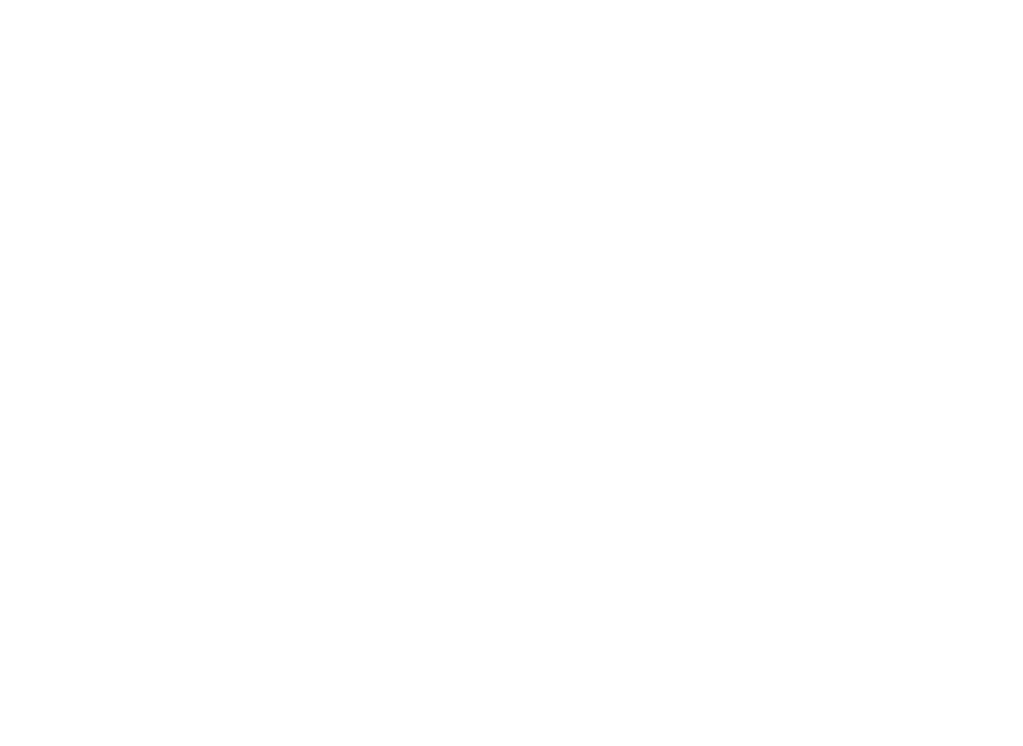
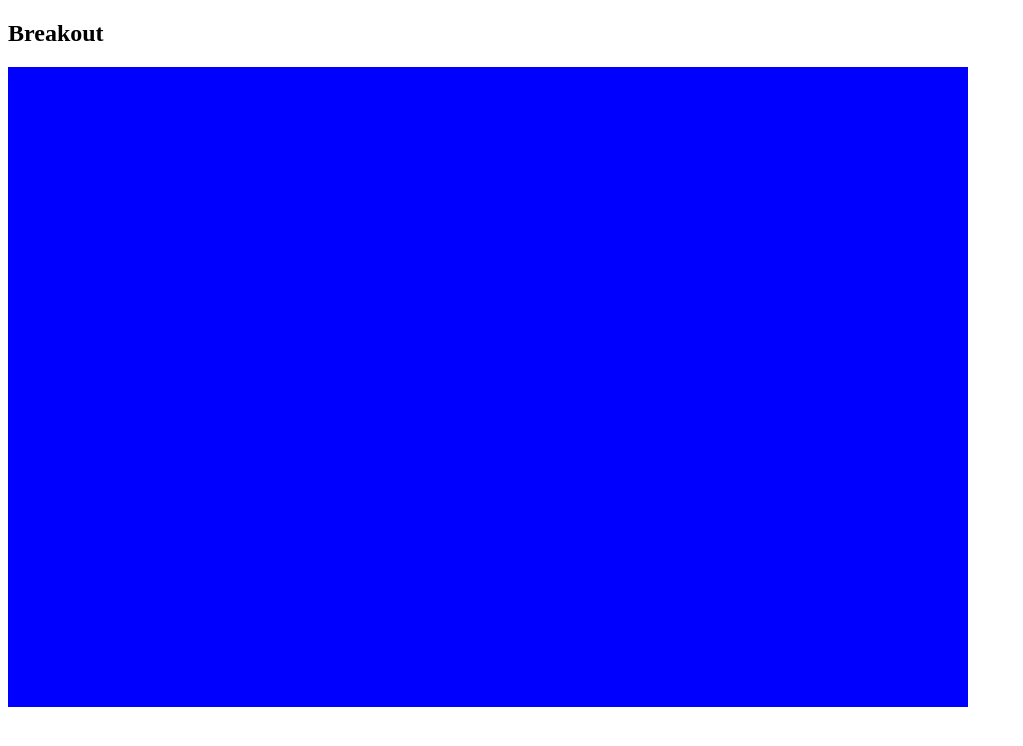
Before and after one commit to mcschatz/breakout, a website: page index.html in a window 1280 px wide. Shown: the whole page, without its empty margins (0-1023 px from the left). Drawn offline with Linux system fonts and the light colour scheme.

Commit message:
Added canvas and css file

```diff
--- /dev/null
+++ b/breakout.css
@@ -0,0 +1,3 @@
+#breakout {
+  background-color: blue;
+}
--- a/index.html
+++ b/index.html
@@ -2,10 +2,15 @@
 <html>
 <head>
   <meta charset="utf-8">
-  <title>Game Time</title>
+  <title>Break Out</title>
+  <link rel="stylesheet" type="text/css" href="breakout.css">
 </head>
 <body>
+  <script src="main.bundle.js"></script>
+  <h2>Breakout</h2>
+  <canvas id="breakout" width="960" height="640"></canvas>
+</body>
 
-  <script src="main.bundle.js"></script>
-</body>
+
+
 </html>
--- a/package.json
+++ b/package.json
@@ -12,7 +12,7 @@
     "type": "git",
     "url": "https://github.com/turingschool-examples/game-time-starter-kit.git"
   },
-  "author": "Steve Kinney",
+  "author": "Mimi Schatz and Bret Doucette",
   "license": "MIT",
   "bugs": {
     "url": "https://github.com/turingschool-examples/game-time-starter-kit/issues"
```
